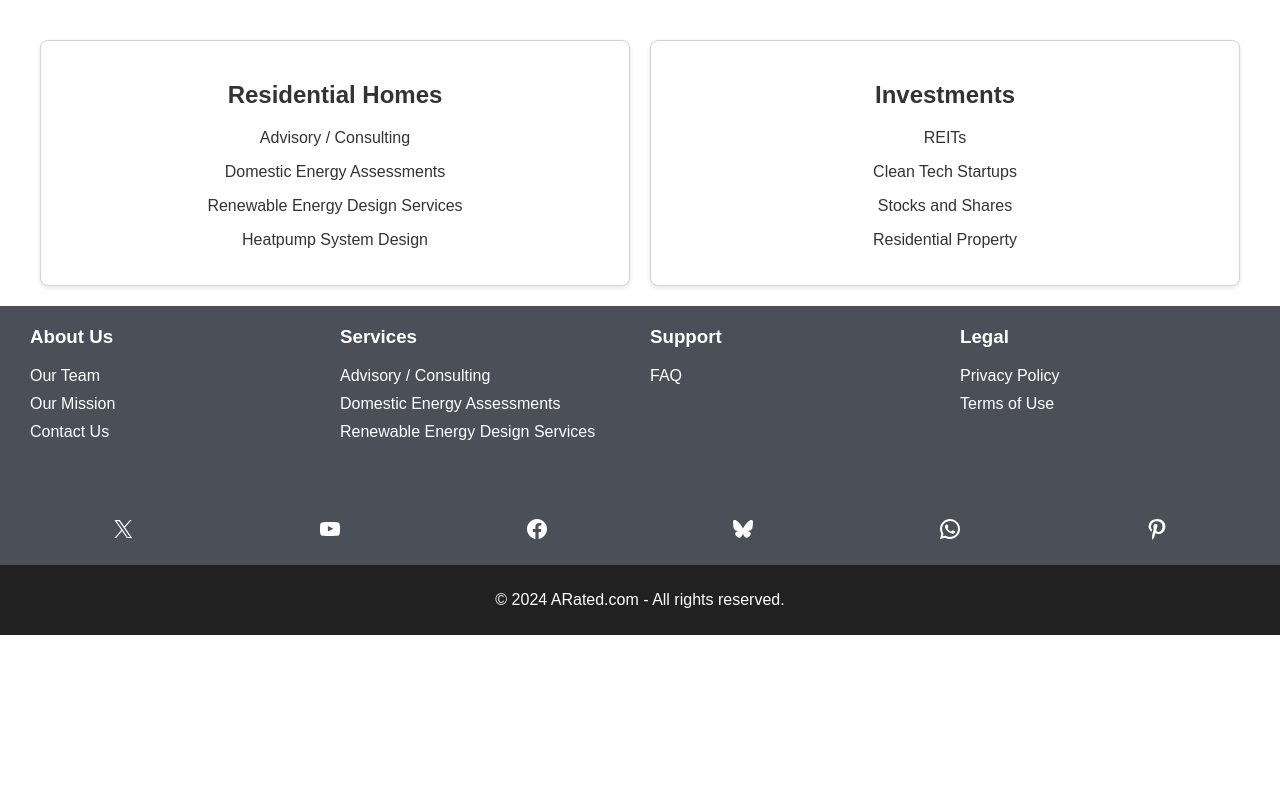
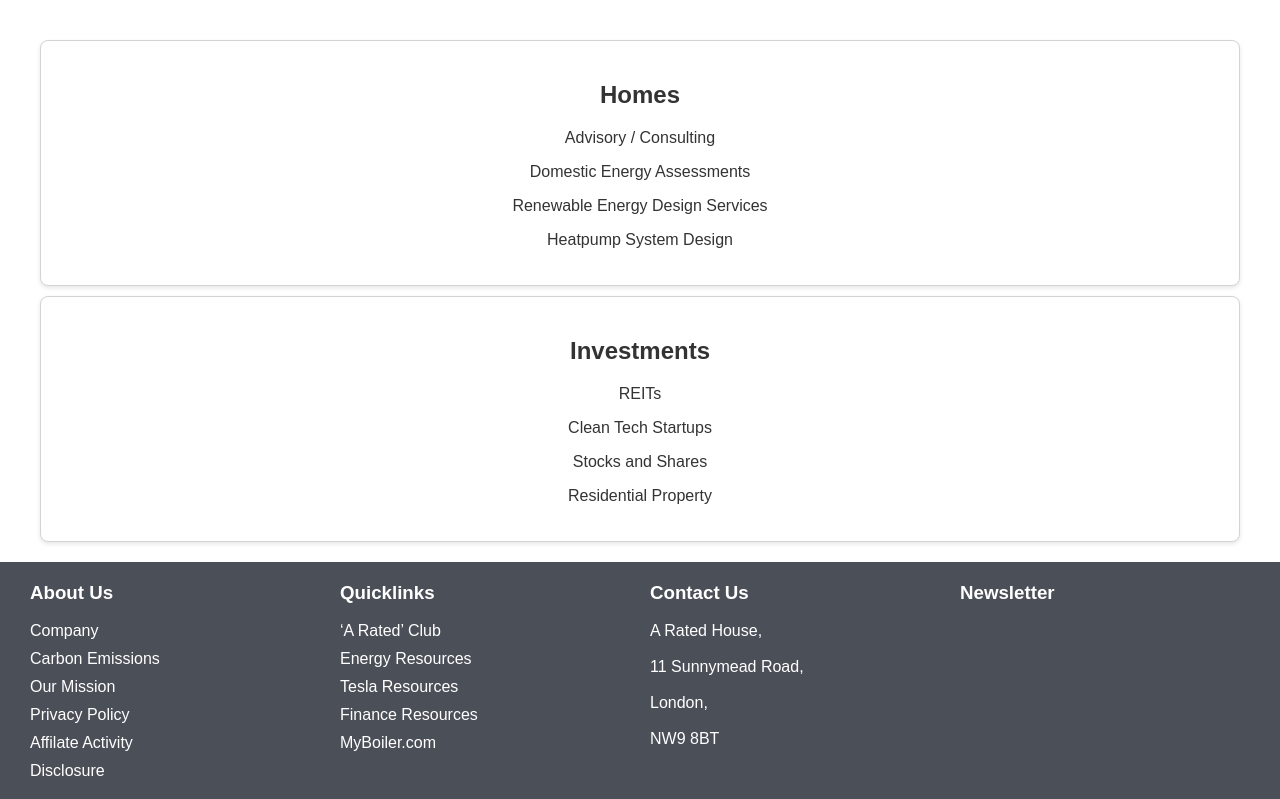
Before and after one commit to jkanbi/arated.com, a plain HTML site: page index.html in a window 1280 px wide. Shown: the part 708-1507 px from the top of the page. Before the commit the page ends 1343 px from the top, so only its background shows below. Drawn offline with Linux system fonts and the light colour scheme.

Commit message:
updates
Titles
Names
Footer

```diff
--- a/css/styles.css
+++ b/css/styles.css
@@ -166,6 +166,35 @@
 
 		.social-media{
 			fill:var(--footer-link-color);
+			justify-content:center;
+		}
+
+		.wp-block-social-link{
+			border-radius:9999px;
+			display: inline-block;
+			padding:5px 7px 5px 7px;
+			margin-top: 30px;
+			margin-left: 10px;
+			margin-right: 10px;
+		}
+		.wp-social-link-x{
+			background-color: black;
+		}
+
+		.wp-social-link-youtube{
+			background-color: red;
+		}
+		.wp-social-link-bluesky{
+			background-color: #0274be;
+		}
+		.wp-social-link-facebook{
+			background-color: #0866ff;
+		}
+		.wp-social-link-pinterest{
+			background-color: #e60122;
+		}
+		.wp-social-link-whatsapp{
+			background-color: #25d366;
 		}
 
         /* Copyright footer */
--- a/index.html
+++ b/index.html
@@ -3,7 +3,7 @@
 <head>
     <meta charset="UTF-8">
     <meta name="viewport" content="width=device-width, initial-scale=1.0">
-    <title>Responsive Theme Template with System Preferred Theme</title>
+    <title>ARated.com - Accelerating Sustainability & Net Zero</title>
     <link rel="stylesheet" type="text/css" href="css/styles.css">
     <link rel="stylesheet" type="text/css" href="css/all.min.css">
     <link rel="stylesheet" type="text/css" href="css/video-banner.css">
@@ -46,7 +46,7 @@
     <div class="column">
      <a href="/link-to-page-1" class="card-link">
       <div class="card">
-        <h2>Residential Homes</h2>
+        <h2>Homes</h2>
 			<p>Advisory / Consulting</p>
 			<p>Domestic Energy Assessments</p>
 			<p>Renewable Energy Design Services</p>
@@ -54,6 +54,8 @@
       </div>
        </a>
     </div>
+  </div>
+  <div class="row">
     <div class="column">
      <a href="/link-to-page-1" class="card-link">
       <div class="card">
@@ -77,38 +79,44 @@
         <div class="footer-column">
             <h3>About Us</h3>
             <ul>
-                <li><a href="#">Our Team</a></li>
-                <li><a href="#">Our Mission</a></li>
-                <li><a href="#">Contact Us</a></li>
+                <li><a href="https://arated.com/about-us/">Company</a></li>
+                <li><a href="https://arated.com/carbon-emissions/">Carbon Emissions</a></li>
+                <li><a href="https://arated.com/mission/">Our Mission</a></li>
+                <li><a href="https://arated.com/privacy-policy/">Privacy Policy</a></li>
+                <li><a href="https://arated.com/affilate-activity-disclosure/">Affilate Activity</a></li>
+                <li><a href="https://arated.com/affilate-activity-disclosure/">Disclosure</a></li>
             </ul>
         </div>
         <div class="footer-column">
-            <h3>Services</h3>
+            <h3>Quicklinks</h3>
             <ul>
-                <li><a href="#">Advisory / Consulting</a></li>
-                <li><a href="#">Domestic Energy Assessments</a></li>
-                <li><a href="#">Renewable Energy Design Services</a></li>
-            </ul>
-        </div>
-        <div class="footer-column">
-            <h3>Support</h3>
-            <ul>
-                <li><a href="#">FAQ</a></li>
+                <li><a href="https://arated.com/join-the-club/">‘A Rated’ Club</a></li>
+                <li><a href="https://arated.com/energy-resources/">Energy Resources</a></li>
+                <li><a href="https://arated.com/tesla/">Tesla Resources</a></li>
+                <li><a href="https://arated.com/finance">Finance Resources</a></li>
+                <li><a href="https://myboiler.com/">MyBoiler.com</a></li>
 
             </ul>
         </div>
         <div class="footer-column">
-            <h3>Legal</h3>
+            <h3>Contact Us</h3>
             <ul>
-                <li><a href="#">Privacy Policy</a></li>
-                <li><a href="#">Terms of Use</a></li>
+                <li><a href="#">A Rated House,<br><br>11 Sunnymead Road,<br><br>London, <br><br>NW9 8BT</a></li>
+
+
+            </ul>
+        </div>
+        <div class="footer-column">
+            <h3>Newsletter</h3>
+            <ul>
+
             </ul>
         </div>
     </footer>
 
     <!-- Copyright footer -->
-    <footer class="footer social-media no-bullets">
-        <li>
+    <footer class="footer copyright social-media no-bullets">
+        <li class="wp-social-link wp-social-link-x  wp-block-social-link">
 			<a rel="noopener nofollow" target="_blank" href="https://x.com/arated" class="">
 				<svg width="24" height="24" viewBox="0 0 24 24" version="1.1" xmlns="http://www.w3.org/2000/svg" aria-hidden="true" focusable="false">
 				<path d="M13.982 10.622 20.54 3h-1.554l-5.693 6.618L8.745 3H3.5l6.876 10.007L3.5 21h1.554l6.012-6.989L15.868 21h5.245l-7.131-10.378Zm-2.128 2.474-.697-.997-5.543-7.93H8l4.474 6.4.697.996 5.815 8.318h-2.387l-4.745-6.787Z"></path></svg>
```
